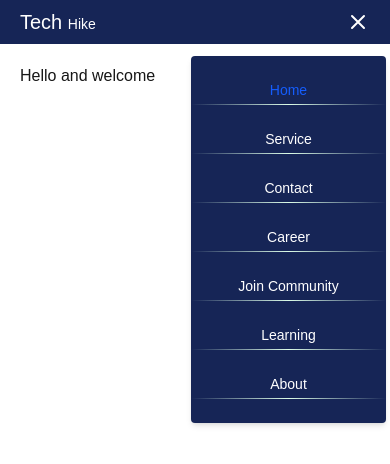
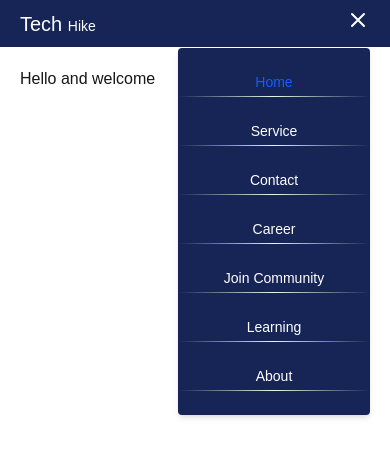
Before and after one commit to Chibuking35/teckstack, a Next.js app: page / in a window 390 px wide. Both pictures are taken after a click on the button "toggle menu". Shown: the top 464 px of the page. Built offline with nearby package versions, Linux system fonts and the light colour scheme.

Commit message:
modified

```diff
--- a/src/component/Footer.tsx
+++ b/src/component/Footer.tsx
@@ -1,6 +1,5 @@
 "use client";
 
-import Image from "next/image";
 import Link from "next/link";
 import { usePathname } from "next/navigation";
 import { useEffect, useRef, useState } from "react";
@@ -8,7 +7,7 @@ import { useEffect, useRef, useState } from "react";
 const Navbar = () => {
   const pathname = usePathname();
   const [menuOpen, setMenuOpen] = useState(false);
-  const menuRef = useRef<HTMLDivElement>(null);
+  const menuWrapperRef = useRef<HTMLDivElement>(null);
 
   const navLinks = [
     { name: "Home", href: "/" },
@@ -23,8 +22,8 @@ const Navbar = () => {
   useEffect(() => {
     const handleClickOutside = (event: MouseEvent) => {
       if (
-        menuRef.current &&
-        !menuRef.current.contains(event.target as Node)
+        menuWrapperRef.current &&
+        !menuWrapperRef.current.contains(event.target as Node)
       ) {
         setMenuOpen(false);
       }
@@ -47,17 +46,14 @@ const Navbar = () => {
     <nav className="bg-blue-950 px-5 py-2 md:px-10 relative z-50">
       <div className="flex justify-between items-center">
         {/* Logo */}
-        <div className="flex">
         <h1 className="text-xl text-white">
           Tech <span className="text-sm font-light">Hike</span>
         </h1>
-        </div>
 
         {/* Desktop Menu */}
         <div className="hidden md:flex items-center gap-6">
           {navLinks.map((link) => {
             const isActive = pathname === link.href;
-
             return (
               <div key={link.name} className="flex flex-col items-center relative">
                 <Link
@@ -74,11 +70,12 @@ const Navbar = () => {
           })}
         </div>
 
-        {/* Mobile Menu Toggle Button */}
+        {/* Mobile Toggle and Menu Wrapper */}
+        <div ref={menuWrapperRef} className="md:hidden relative">
           <button
-          className="md:hidden text-white"
             onClick={() => setMenuOpen((prev) => !prev)}
             aria-label="toggle menu"
+            className="text-white"
           >
             <svg
               className="w-6 h-6"
@@ -103,14 +100,9 @@ const Navbar = () => {
               )}
             </svg>
           </button>
-      </div>
 
-      {/* Mobile Menu */}
           {menuOpen && (
-        <div
-          ref={menuRef}
-          className="absolute top-14 right-1 bg-blue-950 py-4 rounded flex flex-col gap-2 md:hidden z-50 w-1/2 text-center shadow-md"
-        >
+            <div className="absolute top-10 right-0 bg-blue-950 py-4 rounded flex flex-col gap-2 w-48 text-center shadow-md z-50">
               {navLinks.map((link) => {
                 const isActive = pathname === link.href;
                 return (
@@ -129,6 +121,8 @@ const Navbar = () => {
               })}
             </div>
           )}
+        </div>
+      </div>
     </nav>
   );
 };
```
Lines whose indentation alone changed are shown as unchanged.
